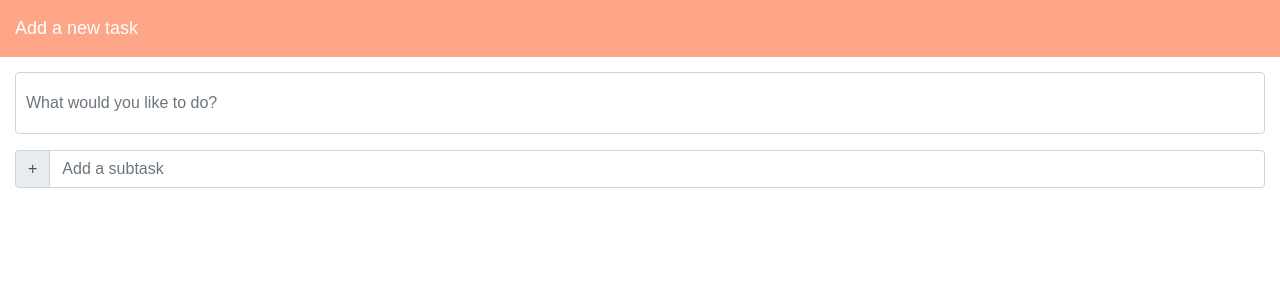
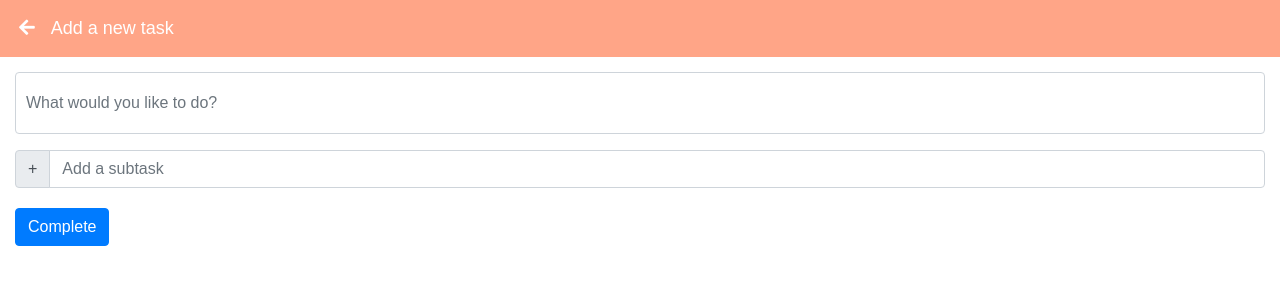
Before and after one commit to gusterwoei/react-todo, a React (Create React App) app: page /detail in a window 1280 px wide. Shown: the top 300 px of the page. Built offline with nearby package versions, Linux system fonts and the light colour scheme.

Commit message:
added storage service

```diff
--- a/src/components/app-toolbar/app-toolbar.css
+++ b/src/components/app-toolbar/app-toolbar.css
@@ -3,3 +3,6 @@
   padding: 15px;
   color: #fff;
   font-size: 18px; }
+  .app-toolbar .back-button {
+    cursor: pointer;
+    color: white; }
--- a/src/components/app-toolbar/app-toolbar.scss
+++ b/src/components/app-toolbar/app-toolbar.scss
@@ -1,9 +1,12 @@
 @import '../../variables.scss';
-
 .app-toolbar {
    background-color: $secondary-color;
    padding: 15px;
    color: #fff;
-   //font-weight: bold;
    font-size: 18px;
+
+   .back-button {
+        cursor: pointer;
+        color: white;
+   }
 }
--- a/src/components/app-toolbar/app-toolbar.tsx
+++ b/src/components/app-toolbar/app-toolbar.tsx
@@ -1,23 +1,34 @@
 import * as React from 'react'
 import { Component } from 'react'
 import './app-toolbar.css'
+import { Link, RouterHistory } from 'react-router-dom'
 
 interface Props {
-   title?: string
+	title?: string,
+	showBackButton?: boolean,
+	history: RouterHistory
 }
 
 export default class AppToolbar extends Component<Props> {
-
 	constructor(props) {
 		super(props)
 	}
 
+	private goBack() {
+		this.props.history.goBack()
+	}
+
 	public render() {
 		return (
-         <div className='d-sm-flex flex-row app-toolbar'>
+			<div className='d-flex flex-row align-middle app-toolbar'>
+				{this.props.showBackButton ?
+					<div className='pr-3 pl-1 back-button' onClick={e => this.goBack()}>
+						<i className='fa fa-arrow-left' />
+					</div>
+					: null
+				}
 				<div>{this.props.title}</div>
-            <div className='flex-grow-1' />
-            {/* <img alt='' src='../../logo.svg' /> */}
+				{/* <div className='flex-grow-1' /> */}
 			</div>
 		)
 	}
--- a/src/components/fab/fab.tsx
+++ b/src/components/fab/fab.tsx
@@ -18,9 +18,9 @@ export default class FloatingActionButton extends Component<Props> {
 	render() {
 		return (
 			<div className='fab'>
-				<a href="#" className="fab-wrapper">
+				<div className="fab-wrapper">
 					<i className="fa fa-plus my-float" />
-				</a>
+				</div>
 			</div>
 		)
 	}
--- a/src/components/todo-detail-page/todo-detail-page.tsx
+++ b/src/components/todo-detail-page/todo-detail-page.tsx
@@ -3,10 +3,12 @@ import { Component } from 'react';
 import AppToolbar from '../app-toolbar/app-toolbar';
 import './todo-detail-page.css';
 import { Task } from '../../models/task';
-import { unstable_batchedUpdates } from 'react-dom';
+import { StorageService } from '../../services/storage-service';
+import { RouterHistory } from 'react-router-dom';
 
 interface Props {
-	task?: Task
+	task?: Task,
+	history?: RouterHistory
 }
 interface State {
 	task?: Task,
@@ -60,8 +62,6 @@ export default class TodoDetailPage extends Component<Props, State> {
 						this.mTask.subtasks.push({ title: this.mSubTaskTitle })
 						this.mSubTaskTitle = ''
 						this.refresh()
-
-						console.log('TASK', this.mTask)
 					}} />
 			</div>
 
@@ -75,18 +75,34 @@ export default class TodoDetailPage extends Component<Props, State> {
 		})
 	}
 
+	private submit(e) {
+		try {
+			if (this.mTask.title.trim() == '') {
+				throw new ErrorEvent('Title must not be empty')
+			}
+
+			// save to the local storage
+			StorageService.get().saveTask(this.mTask)
+
+			this.props.history.goBack()
+		} catch (err) {
+			alert(err.type)
+		}
+	}
+
 	public render() {
 		return (
 			<div className='page-root todo-detail-page'>
-				<AppToolbar title='Add a new task' />
+				<AppToolbar title='Add a new task' showBackButton={true} history={this.props.history} />
 				<div className='page-content'>
-					<form>
+					{/* <form onSubmit={e => this.submit(e)}> */}
 						{/* title */}
 						<div className='mb-3'>
 							<input
 								type='text'
 								className='form-control title'
 								placeholder='What would you like to do?'
+								required={true}
 								value={this.mTask ? this.mTask.title : ''}
 								onChange={e => {
 									// update title
@@ -95,8 +111,6 @@ export default class TodoDetailPage extends Component<Props, State> {
 									this.refresh()
 								}} />
 						</div>
-
-						{/* <hr /> */}
 
 						{/* subtasks */}
 						{
@@ -109,7 +123,11 @@ export default class TodoDetailPage extends Component<Props, State> {
 							this.createSubtaskField({ title: this.mSubTaskTitle })
 						}
 
-					</form>
+						<button className='btn btn-primary mt-3' onClick={e => {
+							this.submit(e)
+						}}>Complete</button>
+
+					{/* </form> */}
 				</div>
 			</div>
 		)
--- a/src/components/todo-list-page/todo-list-page.tsx
+++ b/src/components/todo-list-page/todo-list-page.tsx
@@ -14,6 +14,8 @@ import { Util } from '../../util';
 import * as dateformat from 'dateformat'
 import FloatingActionButton from '../fab/fab';
 import { BrowserRouter as Router, Route, Link } from "react-router-dom";
+import { StorageService } from '../../services/storage-service';
+import { RouterHistory } from 'react-router-dom';
 
 interface State {
 	data: TodoListModel[]
@@ -28,10 +30,12 @@ export default class TodoListPage extends Component<any, State> {
 	}
 
 	private getTasks() {
-		let tasks = Util.getDummyTasks()
+		// let tasks = Util.getDummyTasks()
+		let tasks = StorageService.get().getTasks()
 		let mData: TodoListModel[] = []
 
 		let year: number, month: number, day: number
+		console.log(tasks)
 		tasks.forEach((task, index) => {
 			let model: TodoListModel = {}
 			if (task.datetime.getFullYear() !== year || task.datetime.getMonth() !== month || task.datetime.getDate() !== day) {
@@ -52,14 +56,10 @@ export default class TodoListPage extends Component<any, State> {
 		}
 	}
 
-	private addNewTask() {
-
-	}
-
 	render() {
 		return (
 			<div className='page-root todo-list-page'>
-				<AppToolbar title='React Todo' />
+				<AppToolbar title='React Todo' history={this.props.history} />
 				<div className='page-content'>
 					<h2>Today Tasks</h2>
 
--- /dev/null
+++ b/src/services/storage-service.ts
@@ -0,0 +1,83 @@
+import { Task } from "../models/task";
+
+/**
+ * @author Guster
+ * @email seongwoei.chua@veltra.com
+ * @create date 2018-07-09 02:40:40
+ * @modify date 2018-07-09 02:40:40
+ * @desc A service class that handles all web storage functions
+*/
+
+export class StorageService {
+	private static _instance: StorageService
+
+	private constructor() { }
+
+	public static get() {
+		if (StorageService._instance == null) {
+			StorageService._instance = new StorageService()
+		}
+		return StorageService._instance
+	}
+
+	public putItem(key: string, value: string) {
+		if (!window.localStorage) return
+
+		window.localStorage.setItem(key, value)
+	}
+
+	public getItem(key: string): string | null {
+		if (!window.localStorage) return ''
+
+		let value = window.localStorage.getItem(key)
+		return value
+	}
+
+	public removeItem(key: string) {
+		return window.localStorage.removeItem(key)
+	}
+
+	// ============================= APP MISC SETTINGS =============================
+
+	public saveTask(task: Task) {
+		let json = this.getItem('tasks')
+		let tasks: Task[] = []
+		if (json) {
+			tasks = JSON.parse(json)
+		}
+
+		let index = -1
+		tasks.find((item, i) => {
+			if (item.id == task.id) {
+				index = i
+				return true
+			}
+
+			return false
+		})
+
+		console.log('index', index)
+		if (index >= 0) {
+			// update task
+			tasks[index] = task
+		} else {
+			tasks.push(task)
+		}
+
+		this.putItem('tasks', JSON.stringify(tasks))
+	}
+
+	public getTasks(): Task[] {
+		let json = this.getItem('tasks')
+		if (json) {
+			let tasks = JSON.parse(json) as Task[]
+			tasks.forEach(item => {
+				item.datetime = new Date(item.datetime)
+			})
+
+			return tasks
+		}
+
+		return []
+	}
+}
--- a/tsconfig.json
+++ b/tsconfig.json
@@ -17,7 +17,7 @@
 		"noImplicitReturns": true,
 		"noImplicitThis": true,
 		"noImplicitAny": false,
-		"strictNullChecks": true,
+		"strictNullChecks": false,
 		"suppressImplicitAnyIndexErrors": true,
 		"noUnusedParameters": false,
     	"noUnusedLocals": false
--- a/tslint.json
+++ b/tslint.json
@@ -31,6 +31,8 @@
 		"jsx-no-lambda": false,
 		"no-console": false,
 		"curly": false,
-		"triple-equals": false
+		"triple-equals": false,
+		"no-string-throw": false,
+		"variable-name": false
 	}
 }
```
Lines whose indentation alone changed are shown as unchanged.
